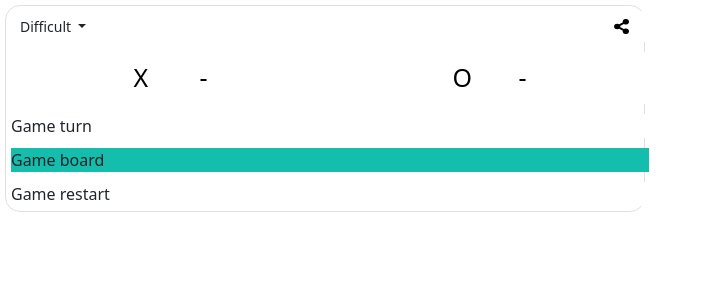
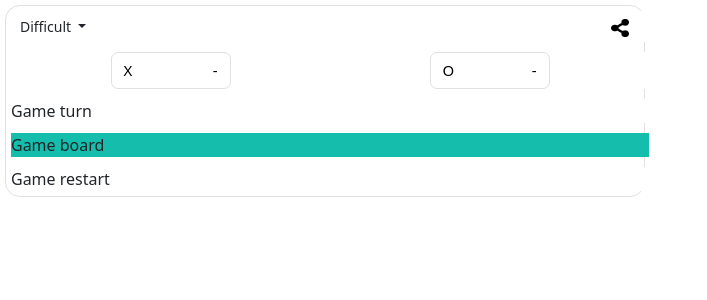
Before and after one commit to viktoriussuwandi/Tic-Tac-Toe-Python-Game-Development, a Flask app: page / in a window 1280 px wide. Shown: the top 300 px of the page, without its empty margins (0-707 px from the left). Run offline with Flask 2, Linux system fonts and the light colour scheme; some libraries are stand-ins or nearby versions.

Commit message:
working on game role button border effect

```diff
--- a/static/css/index.css
+++ b/static/css/index.css
@@ -42,8 +42,8 @@ html,body {
 }
 
 .game-level .icon{
-  width:  15px;
-  height: 15px;
+  width:  18px;
+  height: 18px;
   margin-right: 20px;
 }
 
@@ -57,18 +57,30 @@ html,body {
   align-items: center;
 }
 
-.game-role a{
+.game-role .btn:focus {
+  border-bottom-color: rgb(20, 189, 172) !important;
+  border-bottom-width:2px !important;
+}
+
+.game-role .btn {
   display:flex;
   flex-direction: row;
   text-decoration: none;
 
-  width: 100px;
+  width: 120px;
   justify-content: space-between;
   align-items: center;
+
+  border-color:#E0E0E0;
+  border-width: 1.8px;
+
+  border-style: solid;
+  border-radius:7px;
 }
 
-.game-role a .char{
-  font-size: 25px;
+.game-role .btn .char{
+  font-size: 15px;
+  font-weight:500;
   color:#000000;
 }
 
--- a/templates/game-level.html
+++ b/templates/game-level.html
@@ -11,5 +11,7 @@
       {% endif %}
     </div>
   </div>
-  <img class="icon" src="{{ url_for('static', filename='img/share_icon.png')}}">
+  <a href="#">
+    <img class="icon" src="{{ url_for('static', filename='img/share_icon.png')}}">
+  </a>
 </div>
```
